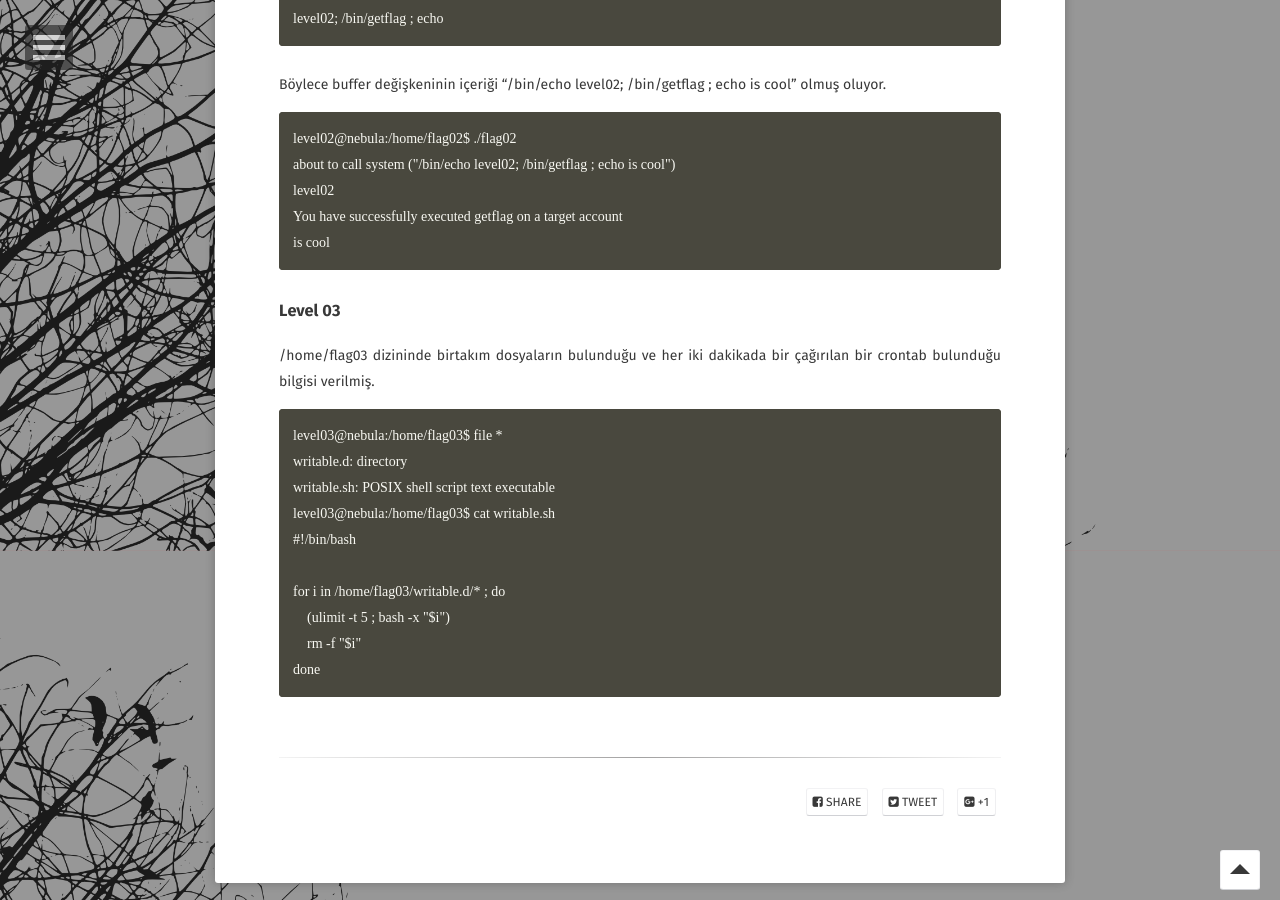
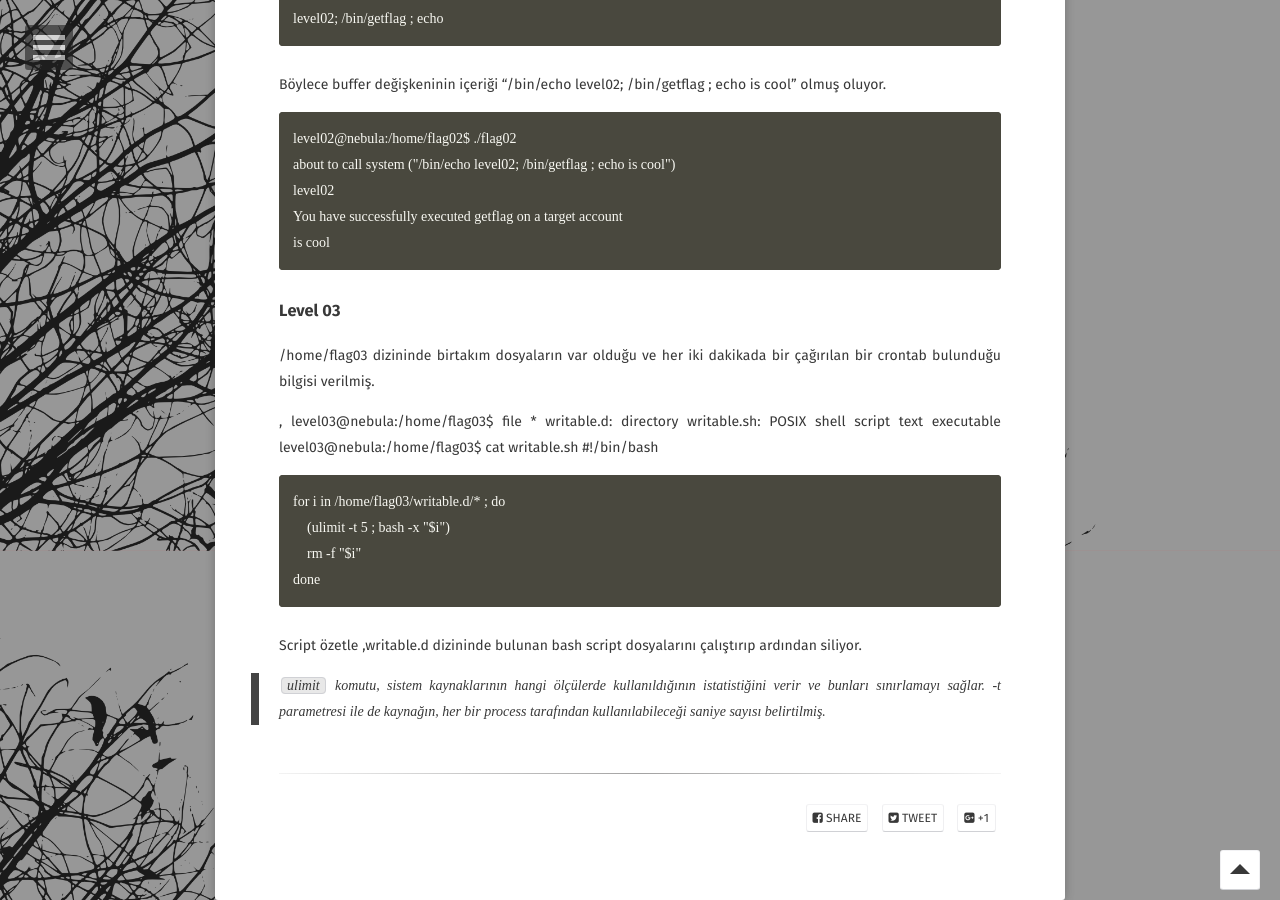
Before and after one commit to burcudemiralp/burcudemiralp.github.io, a Jekyll site: the page built from _posts/2018-02-23-nebula-writeup.md, in a window 1280 px wide and 900 px high, scrolled down 3949 px. Built offline with Jekyll 4.4.1, drawn with Linux system fonts in a browser that asks for light colours; some web fonts are replaced; some of the changed text lies outside the part shown.

Commit message:
Update 2018-02-23-nebula-writeup.md

```diff
--- a/_posts/2018-02-23-nebula-writeup.md
+++ b/_posts/2018-02-23-nebula-writeup.md
@@ -147,9 +147,9 @@ Böylece buffer değişkeninin içeriği "/bin/echo level02; /bin/getflag ; echo
 {% endraw %}
 
 ### Level 03
-/home/flag03 dizininde birtakım dosyaların bulunduğu ve her iki dakikada bir çağırılan bir crontab bulunduğu bilgisi verilmiş.
+/home/flag03 dizininde birtakım dosyaların var olduğu ve her iki dakikada bir çağırılan bir crontab bulunduğu bilgisi verilmiş.
 {% raw %}
-    level03@nebula:/home/flag03$ file *
+,    level03@nebula:/home/flag03$ file *
     writable.d: directory
     writable.sh: POSIX shell script text executable
     level03@nebula:/home/flag03$ cat writable.sh
@@ -160,3 +160,6 @@ Böylece buffer değişkeninin içeriği "/bin/echo level02; /bin/getflag ; echo
         rm -f "$i"
     done
 {% endraw %}
+Script özetle ,writable.d dizininde bulunan bash script dosyalarını çalıştırıp ardından siliyor.
+> `ulimit` komutu, sistem kaynaklarının hangi ölçülerde kullanıldığının istatistiğini verir ve bunları sınırlamayı sağlar.
+-t parametresi ile de kaynağın, her bir process tarafından kullanılabileceği saniye sayısı belirtilmiş.
```
